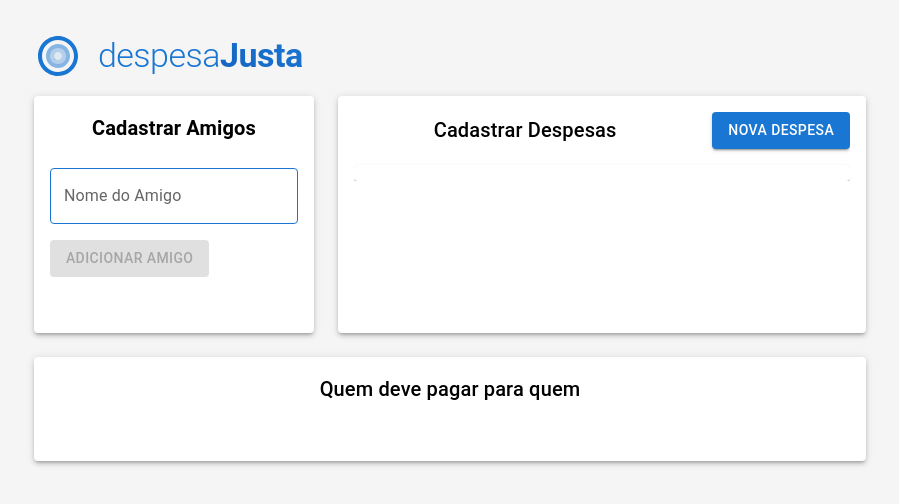
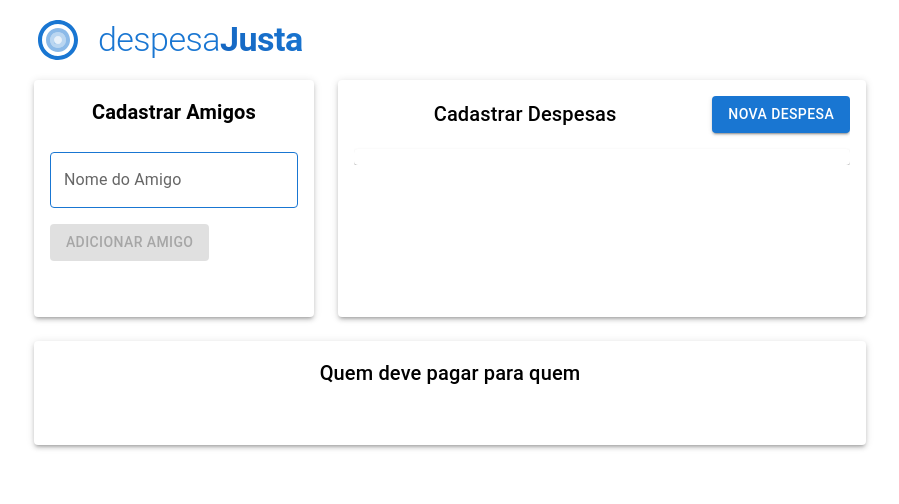
Before and after one commit to devmaicon85/despesajusta, a React (Vite) app: page / in a window 1280 px wide. Shown: the top 504 px of the page, without its empty margins (190-1089 px from the left). Built offline with nearby package versions, Linux system fonts and the light colour scheme.

Commit message:
style: remove espaço do topo e ajusta fundo para branco

```diff
--- a/src/App.tsx
+++ b/src/App.tsx
@@ -174,7 +174,7 @@ function App() {
   return (
     <Box sx={{
       minHeight: '100vh',
-      bgcolor: 'background.default',
+      bgcolor: '#ffffff',
       py: { xs: 1, sm: 2 },
       display: 'flex',
       flexDirection: 'column',
@@ -201,9 +201,8 @@ function App() {
           mb: { xs: 1, sm: 2 },
           px: 2,
           width: '100%',
-          bgcolor: isMobile ? 'background.paper' : 'transparent',
-          py: isMobile ? 1 : 0,
-          mt: 2
+          bgcolor: '#ffffff',
+          py: isMobile ? 1 : 0
         }}>
           <svg
             width="48"
--- a/src/theme.ts
+++ b/src/theme.ts
@@ -8,7 +8,7 @@ export const theme = createTheme({
       dark: '#1565c0',
     },
     background: {
-      default: '#f5f5f5',
+      default: '#ffffff',
       paper: '#ffffff',
     },
     text: {
@@ -44,5 +44,12 @@ export const theme = createTheme({
         },
       },
     },
+    MuiPaper: {
+      styleOverrides: {
+        root: {
+          backgroundColor: '#ffffff',
+        },
+      },
+    },
   },
 });
```
